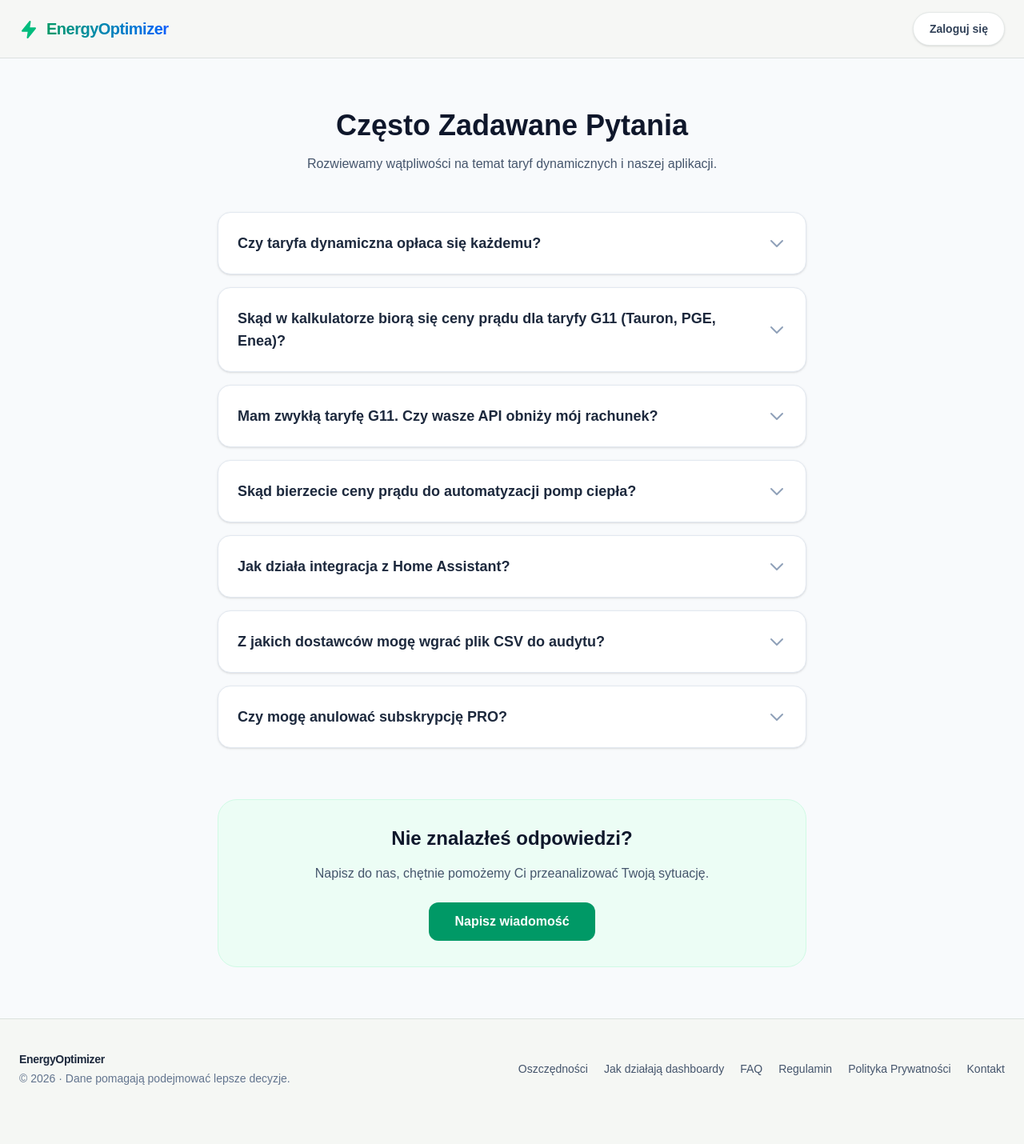
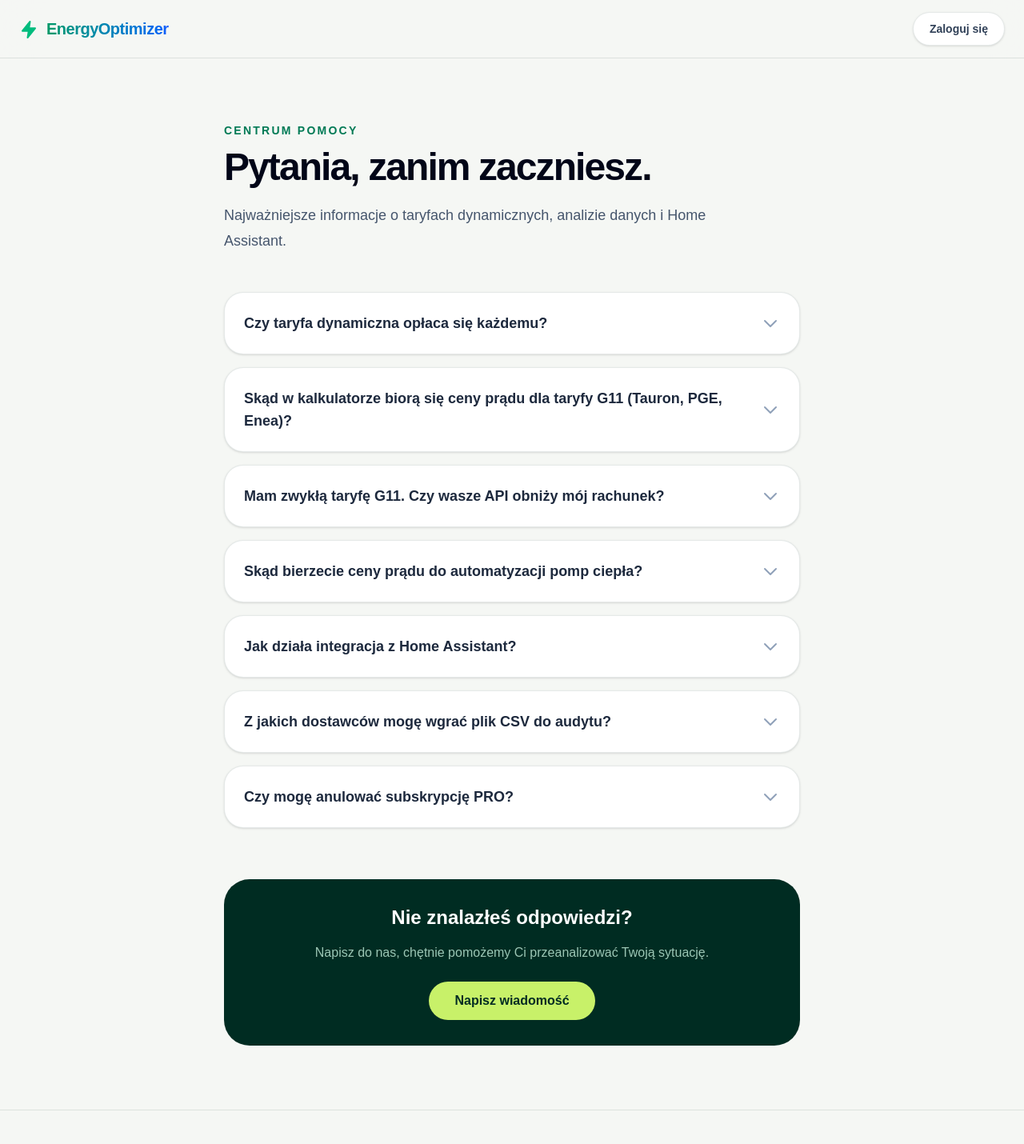
Before and after one commit to dominikgar/energy-optimizer-ui, a Next.js app: page /faq in a window 1280 px wide. Shown: the top 1430 px of the page at 80% size. Before the commit the page ends 1398 px from the top, so only its background shows below. Built offline with nearby package versions, Linux system fonts and the light colour scheme; no server answers.

Commit message:
Refresh FAQ page visual hierarchy

```diff
--- a/app/faq/page.tsx
+++ b/app/faq/page.tsx
@@ -40,22 +40,23 @@ export default function FaqPage() {
   ];
 
   return (
-    <div className="min-h-screen flex flex-col bg-slate-50 font-sans text-slate-900">
+    <div className="min-h-screen flex flex-col bg-[#f5f7f4] font-sans text-slate-900">
       <Navbar />
 
-      <main className="flex-grow max-w-3xl mx-auto w-full py-16 px-4">
-        <div className="mb-12 text-center">
-          <h1 className="text-4xl font-black text-slate-900 mb-4">Często Zadawane Pytania</h1>
-          <p className="text-slate-600">Rozwiewamy wątpliwości na temat taryf dynamicznych i naszej aplikacji.</p>
+      <main className="flex-grow mx-auto w-full max-w-3xl px-6 py-20">
+        <div className="mb-12 max-w-2xl">
+          <p className="mb-3 text-sm font-black uppercase tracking-[0.16em] text-emerald-700">Centrum pomocy</p>
+          <h1 className="text-4xl font-black tracking-[-0.04em] text-slate-950 md:text-5xl">Pytania, zanim zaczniesz.</h1>
+          <p className="mt-5 text-lg leading-8 text-slate-600">Najważniejsze informacje o taryfach dynamicznych, analizie danych i Home Assistant.</p>
         </div>
 
         <div className="space-y-4">
           {faqs.map((faq, index) => (
             <details
               key={index}
-              className="group bg-white rounded-2xl border border-slate-200 shadow-sm overflow-hidden [&_summary::-webkit-details-marker]:hidden"
+              className="group overflow-hidden rounded-3xl border border-emerald-950/10 bg-white shadow-sm [&_summary::-webkit-details-marker]:hidden"
             >
-              <summary className="flex items-center justify-between p-6 cursor-pointer font-bold text-slate-800 hover:text-emerald-600 transition-colors">
+              <summary className="flex cursor-pointer items-center justify-between p-6 font-bold text-slate-800 transition-colors hover:text-emerald-700">
                 <span className="text-lg">{faq.question}</span>
                 <span className="ml-4 flex-shrink-0 transition-transform duration-300 group-open:-rotate-180">
                   <svg className="w-6 h-6 text-slate-400 group-hover:text-emerald-500" fill="none" viewBox="0 0 24 24" stroke="currentColor">
@@ -70,10 +71,10 @@ export default function FaqPage() {
           ))}
         </div>
 
-        <div className="mt-16 bg-emerald-50 border border-emerald-100 rounded-3xl p-8 text-center">
-          <h2 className="text-2xl font-bold text-slate-900 mb-4">Nie znalazłeś odpowiedzi?</h2>
-          <p className="text-slate-600 mb-6">Napisz do nas, chętnie pomożemy Ci przeanalizować Twoją sytuację.</p>
-          <a href="mailto:kontakt@energyoptimizer.pl" className="inline-block bg-emerald-600 text-white font-bold py-3 px-8 rounded-xl hover:bg-emerald-700 transition-colors">
+        <div className="mt-16 rounded-[32px] bg-emerald-950 p-8 text-center text-white">
+          <h2 className="mb-4 text-2xl font-bold">Nie znalazłeś odpowiedzi?</h2>
+          <p className="mb-6 text-emerald-100/75">Napisz do nas, chętnie pomożemy Ci przeanalizować Twoją sytuację.</p>
+          <a href="mailto:kontakt@energyoptimizer.pl" className="inline-block rounded-full bg-[#c8f169] px-8 py-3 font-bold text-emerald-950 transition-colors hover:bg-[#d7f88d]">
             Napisz wiadomość
           </a>
         </div>
```
